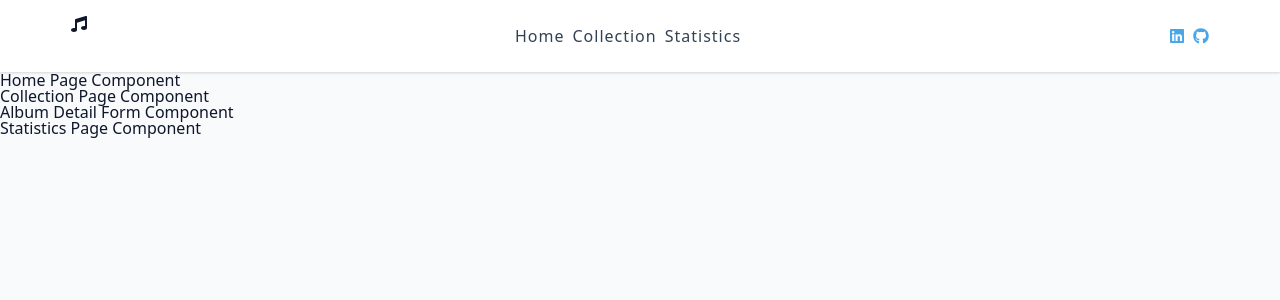
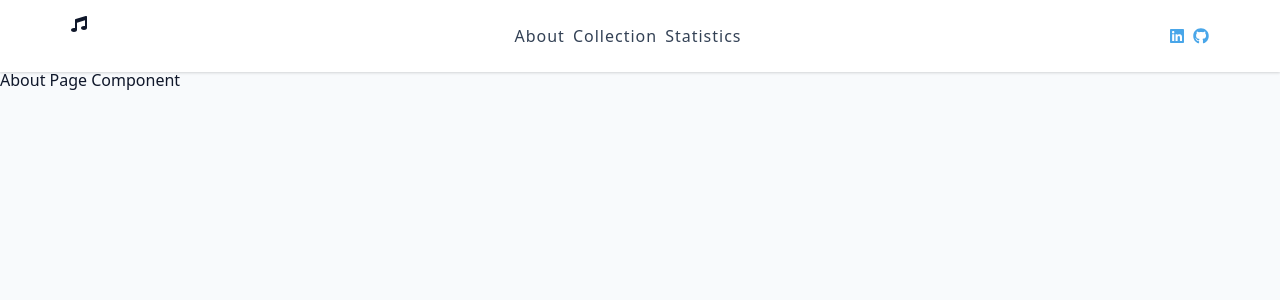
Before and after one commit to dariusz75/music-collection-catalog, a React (Create React App) app: page / in a window 1280 px wide. Shown: the top 300 px of the page. Built offline with nearby package versions, Linux system fonts and the light colour scheme.

Commit message:
router implemented

```diff
--- a/package.json
+++ b/package.json
@@ -13,6 +13,7 @@
 		"react": "^18.2.0",
 		"react-dom": "^18.2.0",
 		"react-icons": "^4.9.0",
+		"react-router-dom": "^6.13.0",
 		"react-scripts": "5.0.1",
 		"typescript": "^4.4.2",
 		"web-vitals": "^2.1.0"
--- a/src/App.tsx
+++ b/src/App.tsx
@@ -1,15 +1,37 @@
+import {
+	createBrowserRouter,
+	RouterProvider,
+	BrowserRouter,
+} from 'react-router-dom';
 import './App.css';
 import { Navbar, AlbumDetailForm } from './components';
-import { Collection, Home, Statistics } from './pages';
+import { About, Collection, Home, Statistics } from './pages';
+
+const router = createBrowserRouter([
+	{
+		path: '/',
+		element: <Home />,
+		children: [
+			{
+				index: true,
+				element: <About />,
+			},
+			{
+				path: 'collection',
+				element: <Collection />,
+			},
+			{
+				path: 'statistics',
+				element: <Statistics />,
+			},
+		],
+	},
+]);
 
 function App() {
 	return (
 		<main>
-			<Navbar></Navbar>
-			<Home></Home>
-			<Collection></Collection>
-			<AlbumDetailForm></AlbumDetailForm>
-			<Statistics></Statistics>
+			<RouterProvider router={router}></RouterProvider>
 		</main>
 	);
 }
--- a/src/components/Navbar/Navbar.tsx
+++ b/src/components/Navbar/Navbar.tsx
@@ -1,7 +1,7 @@
 import './navbar.css';
 import { FC, useState, useRef } from 'react';
+import { NavLink } from 'react-router-dom';
 import { FaBars, FaMusic } from 'react-icons/fa';
-
 import { links, socialLinks } from './links';
 
 const Navbar: FC = () => {
@@ -46,7 +46,7 @@ const Navbar: FC = () => {
 							const { id, url, text } = link;
 							return (
 								<li key={id}>
-									<a href={url}>{text}</a>
+									<NavLink to={url}>{text}</NavLink>
 								</li>
 							);
 						})}
--- a/src/components/Navbar/links.tsx
+++ b/src/components/Navbar/links.tsx
@@ -17,7 +17,7 @@ export const links: Link[] = [
 	{
 		id: 1,
 		url: '/',
-		text: 'home',
+		text: 'about',
 	},
 	{
 		id: 2,
--- /dev/null
+++ b/src/pages/About/About.tsx
@@ -0,0 +1,7 @@
+import { FC } from 'react';
+
+const About: FC = () => {
+	return <div>About Page Component</div>;
+};
+
+export default About;
--- a/src/pages/Home/Home.tsx
+++ b/src/pages/Home/Home.tsx
@@ -1,7 +1,16 @@
 import { FC } from 'react';
+import { Outlet } from 'react-router-dom';
+import { Navbar } from '../../components';
 
+// This is not a standard page
+// This is a placeholder for Navbar and for nesting navigation routs
 const Home: FC = () => {
-	return <div>Home Page Component</div>;
+	return (
+		<>
+			<Navbar />
+			<Outlet />
+		</>
+	);
 };
 
 export default Home;
--- a/src/pages/index.ts
+++ b/src/pages/index.ts
@@ -1,5 +1,6 @@
 import Collection from './Collection/Collection';
 import Home from './Home/Home';
 import Statistics from './Statistics/Statistics';
+import About from './About/About';
 
-export { Collection, Home, Statistics };
+export { About, Collection, Home, Statistics };
```
Also changed, not shown: 2 other files (tests, documents, lock files or other folders).
